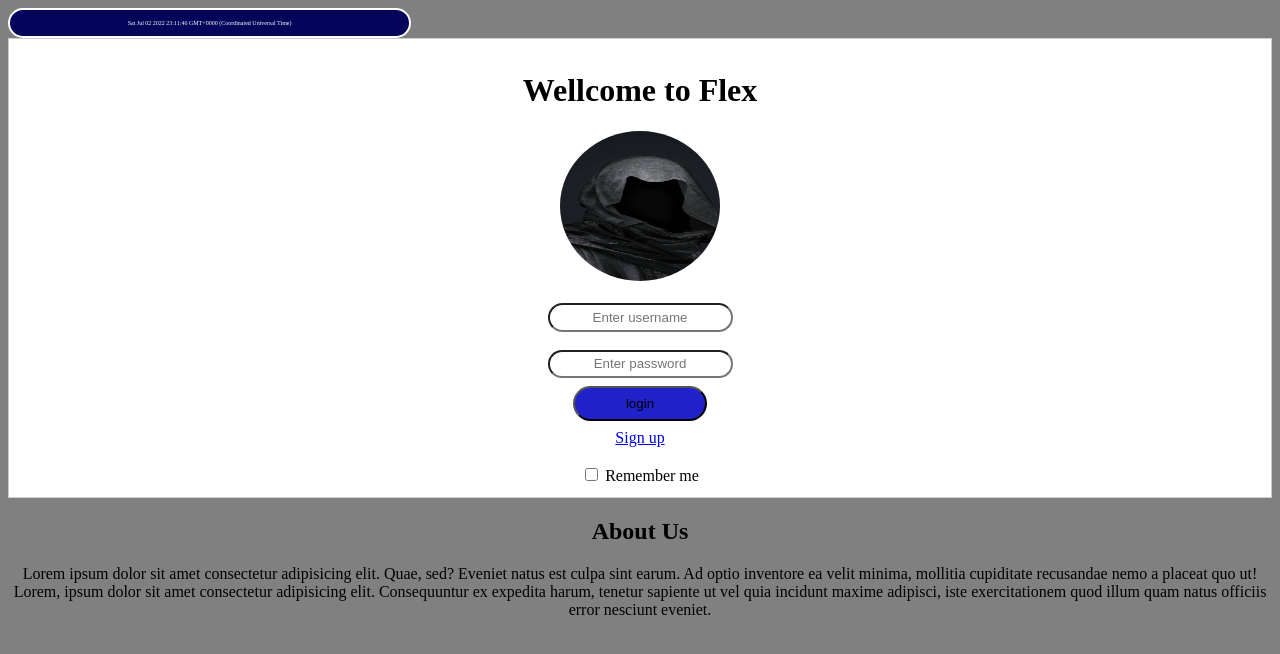
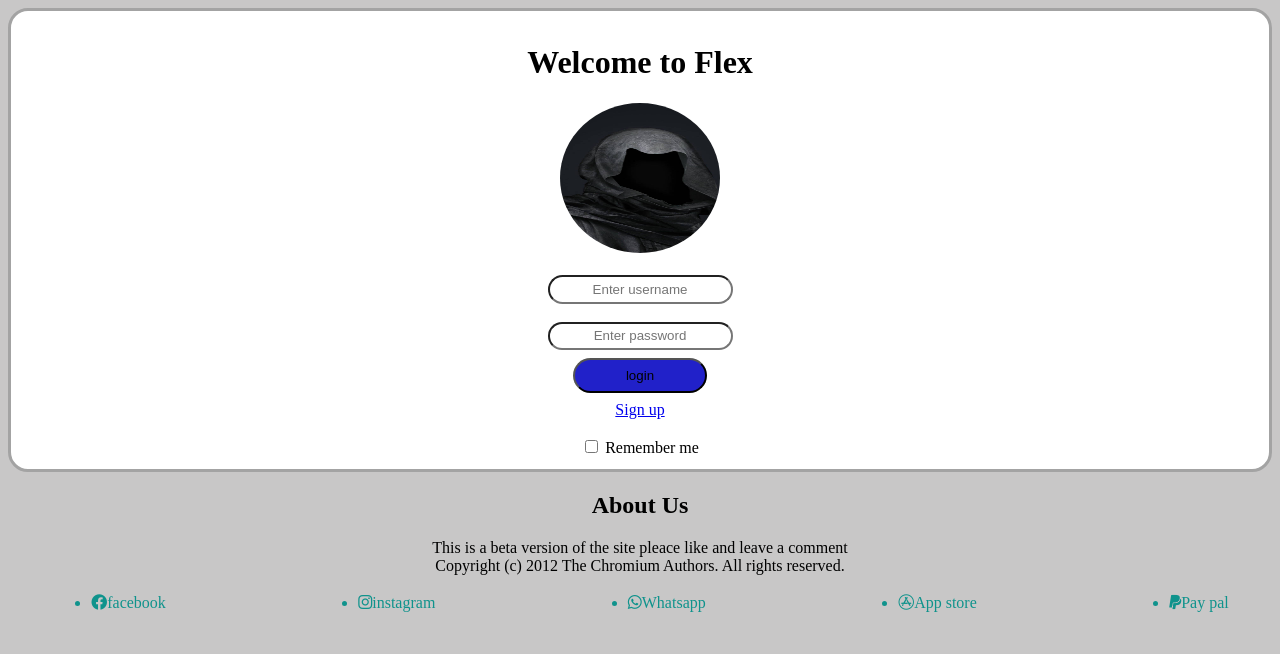
Before and after one commit to mbugua97/OkoyeDings.github.io, a plain HTML site: page codes/index.html in a window 1280 px wide. Drawn offline with Linux system fonts and the light colour scheme.

Commit message:
j code
try again

```diff
--- a/codes/index.html
+++ b/codes/index.html
@@ -4,18 +4,14 @@
     <meta charset="UTF-8">
     <meta http-equiv="X-UA-Compatible" content="IE=edge">
     <meta name="viewport" content="width=device-width, initial-scale=1.0">
-    <title>Wellcome page</title>
+    <title>welcome page</title>
     <link rel="stylesheet" href="styles.css">
     <link rel="stylesheet" href="fontawesome-free-6.1.1-web/css/all.css">
 </head>
 <body>
-    <div class="date"><b></b></div>
-      <script>var myDate2= document.getElementsByClassName("date");
-        myDate2
-        myDate2[0].innerHTML=Date();
-      </script>
+
   <div class="wellcome">
-        <h1>Wellcome to Flex</h1>
+        <h1>Welcome to Flex</h1>
         <div class="imgcontainer">
             <img src="image/g.jpg" alt="Avatar" class="avatar" height="150em" >
         </div>
@@ -49,8 +45,18 @@
   <br>
   <div class="about">
       <h2>About Us</h2>
-      Lorem ipsum dolor sit amet consectetur adipisicing elit. Quae, sed? Eveniet natus est culpa sint earum. Ad optio inventore ea velit minima, mollitia cupiditate recusandae nemo a placeat quo ut! <br>
-      Lorem, ipsum dolor sit amet consectetur adipisicing elit. Consequuntur ex expedita harum, tenetur sapiente ut vel quia incidunt maxime adipisci, iste exercitationem quod illum quam natus officiis error nesciunt eveniet.
-  </div>
+       This is a beta version of the site pleace like and leave a comment
+       <br>
+        Copyright (c) 2012 The Chromium Authors. All rights reserved.
+        <br>
+        <br>
+        <ul class="sponsor">
+       <li> <i class="fab fa-facebook"></i>facebook </li>
+       <li><i class="fab fa-instagram"></i>instagram</li>
+       <li> <i class="fab fa-whatsapp"></i>Whatsapp</li>
+       <li><i class="fab fa-app-store"></i>App store</li>
+       <li> <i class="fab fa-paypal"></i>Pay pal</li>
+       </ul>
+    </div>
 </body>
 </html>
--- a/codes/styles.css
+++ b/codes/styles.css
@@ -1,16 +1,19 @@
 html{
-    background-color: gray;
+    background-color: rgb(200, 199, 199);
 }
 .wellcome{
+    position: relative;
     background-color: rgb(255, 255, 255);
     text-align: center;
     color: black;
     display: inline-block;
-    border: 1px solid #ccc;
+    border: 3px solid rgb(163, 163, 163);
+    border-radius: 20px;
     box-sizing: border-box;
     width: 100%;
+    justify-content: center;
     padding: 12px;
-    margin: auto;
+
     position: relative;
 }
 img.avatar {
@@ -44,6 +47,9 @@ button:hover{
     height: 1.7em;
     text-align: center;
 }
+.logfrom:hover{
+    transform:scale(1.08,1.05) ;
+}
 .date{
     border: 2px white solid;
     border-radius: 20px;
@@ -54,3 +60,10 @@ button:hover{
    font-size: 30%;
    padding: 10px;
 }
+.sponsor{
+    display: flex;
+    justify-content: space-between;
+   margin: 1px auto;
+   color: rgb(15, 147, 140);
+   width: 90%;
+}
--- a/codes/styles2.css
+++ b/codes/styles2.css
@@ -38,8 +38,9 @@
 }
 body{
   background-image: url(image/6233787.jpg);
-  /* background-size: 100% 100%; */
+  background-size: 100% 100%;
   background-repeat: no-repeat;
+  background-attachment: fixed;
 
 }
 .main-con2{
@@ -81,12 +82,18 @@ body{
   text-align: right;
   padding: 0.5em;
   color: white;
-  background-color: rgba(34, 32, 32, 0.266);
+  background-color: rgb(1, 2, 32);
   border-radius: 10px;
+  border-top: white 3px solid;
+  border-bottom: white 3px solid;
+  z-index: 2;
+  top: 3px;
+  position: sticky;
 }
 .flex a{
   color: white;
   margin: 5px;
+  margin-top: 5px;
 }
 .flex a:hover{
   text-decoration: none;
@@ -225,6 +232,10 @@ body{
   cursor: pointer;
   color: #24b01a;
 }
+.comments{
+  position: relative;
+  justify-content: left;
+}
 .about1{
   flex-basis: 100%;
   padding:0 2em;
```
Also changed, not shown: codes/home page.html (+5 -7 lines), codes/setting.html (+8 -0 lines), codes/styles4.css (+7 -1 lines), 1 other file.
